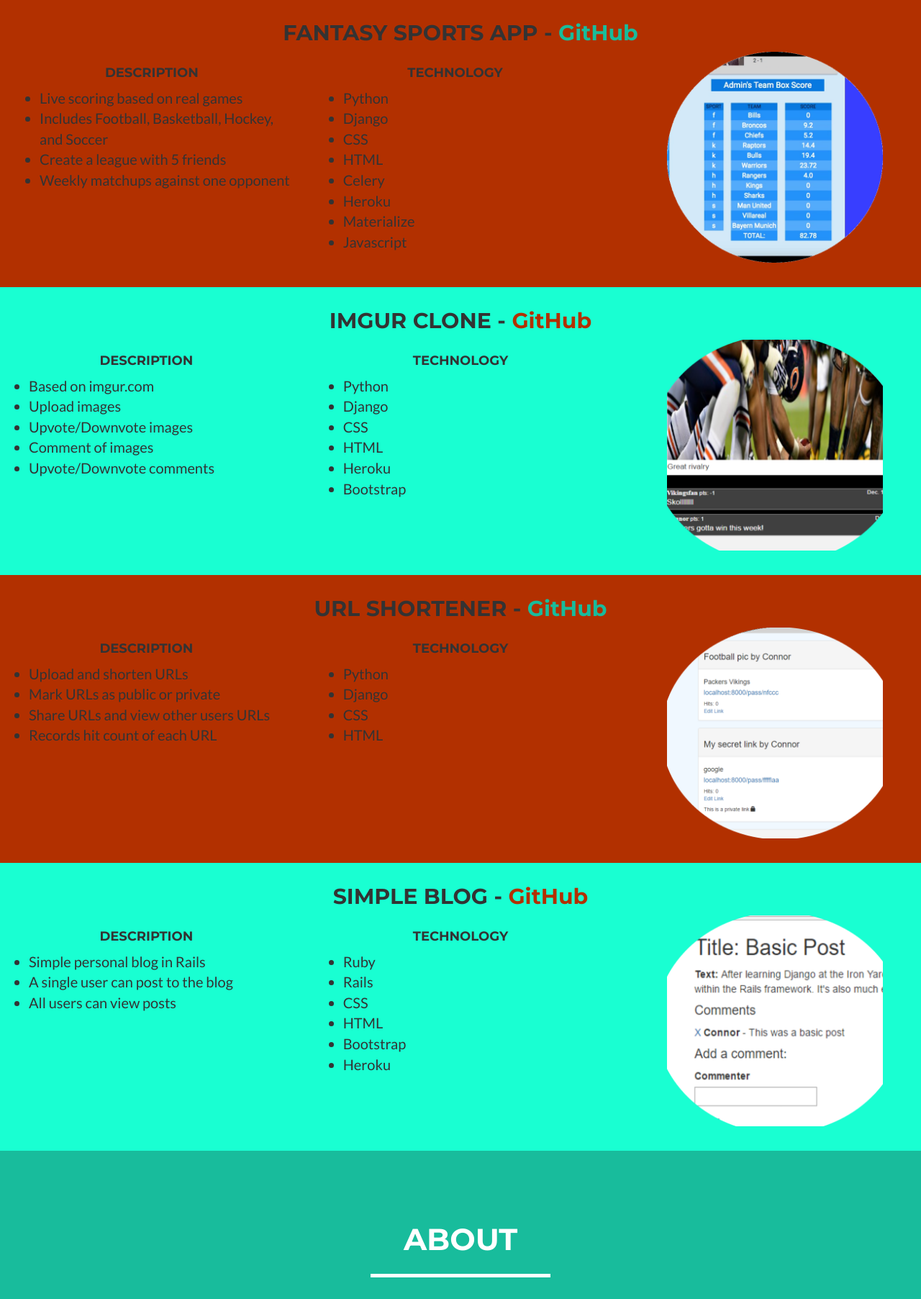
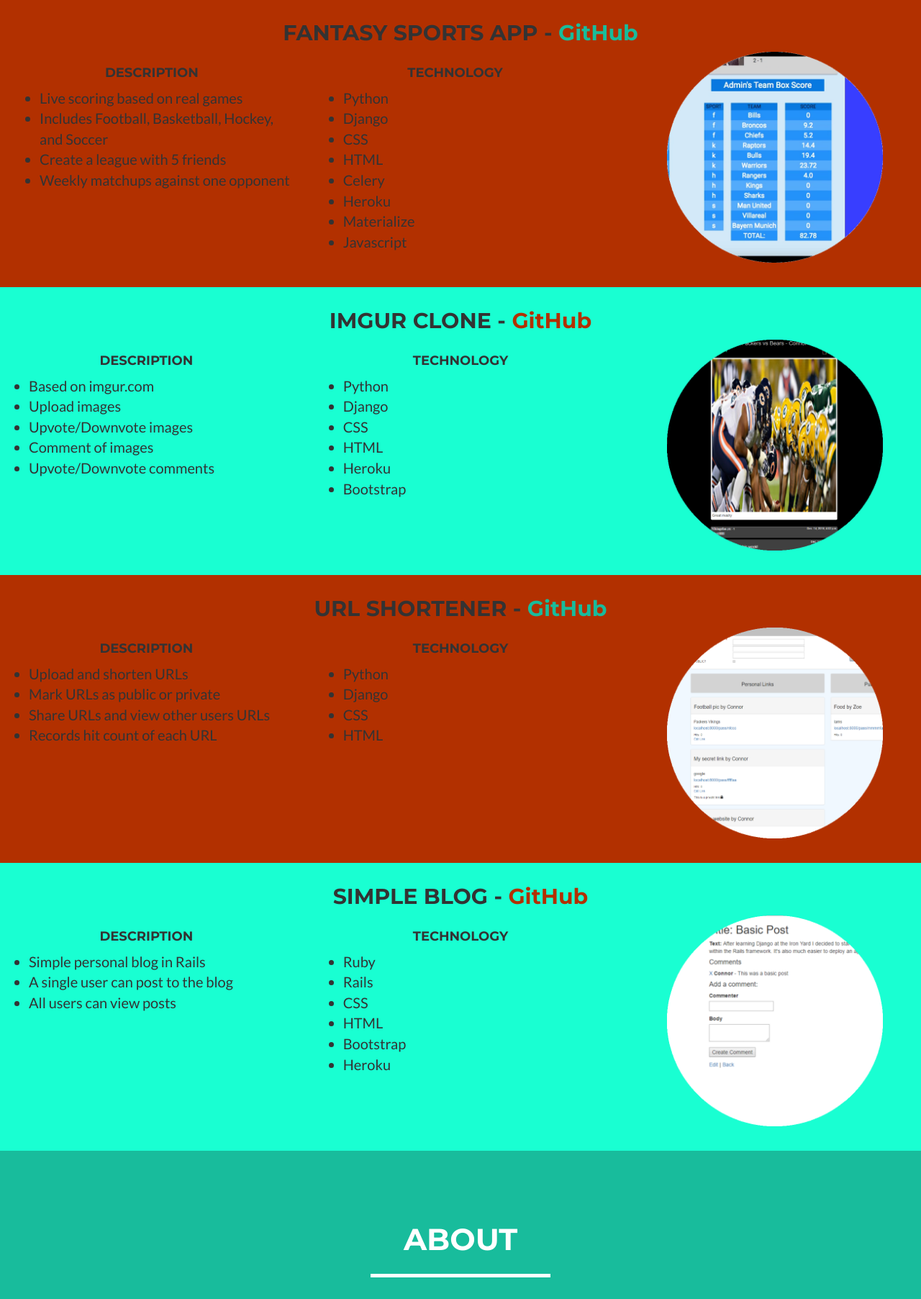
Before and after one commit to cjredmond/portfolio, a Django app: page / in a window 1280 px wide. Shown: the part 526-2331 px from the top of the page at 72% size. Run offline with Django 3.2, Linux system fonts and the light colour scheme; some libraries are stand-ins or nearby versions.

Commit message:
better pictures

```diff
--- a/templates/index.html
+++ b/templates/index.html
@@ -147,7 +147,7 @@
             </ul>
           </div>
           <div class="col-md-4">
-            <a href="https://polar-caverns-84669.herokuapp.com/"><img class="resize-img" src="static/info/imgr.png" alt="" /></a>
+            <a href="https://polar-caverns-84669.herokuapp.com/"><img class="resize-img" src="static/info/imgur.png" alt="" /></a>
           </div>
         </div>
       </div>
@@ -176,7 +176,7 @@
             </ul>
           </div>
           <div class="col-md-4">
-            <a href="https://floating-temple-19101.herokuapp.com/"><img class="resize-img" src="static/info/url.png" alt="" /></a>
+            <a href="https://floating-temple-19101.herokuapp.com/"><img class="resize-img" src="static/info/url_shorten.png" alt="" /></a>
           </div>
         </div>
       </div>
@@ -208,7 +208,7 @@
             </ul>
           </div>
           <div class="col-md-4">
-            <a href="https://pure-savannah-67787.herokuapp.com/"><img class="resize-img" src="static/info/railsblog.png" alt="" /></a>
+            <a href="https://pure-savannah-67787.herokuapp.com/"><img class="resize-img" src="static/info/rails.png" alt="" /></a>
           </div>
         </div>
       </div>
```
Also changed, not shown: info/static/info/imgur.png (added), info/static/info/rails.png (added), info/static/info/url_shorten.png (added).
